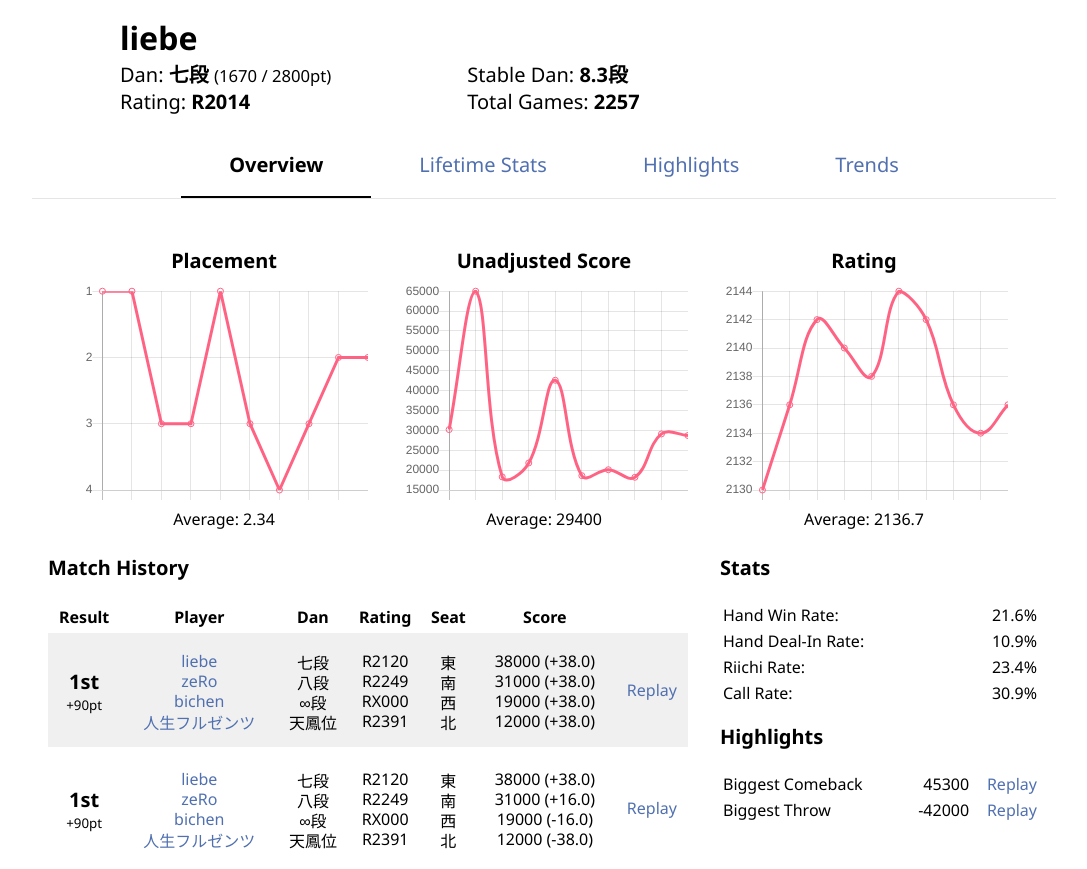
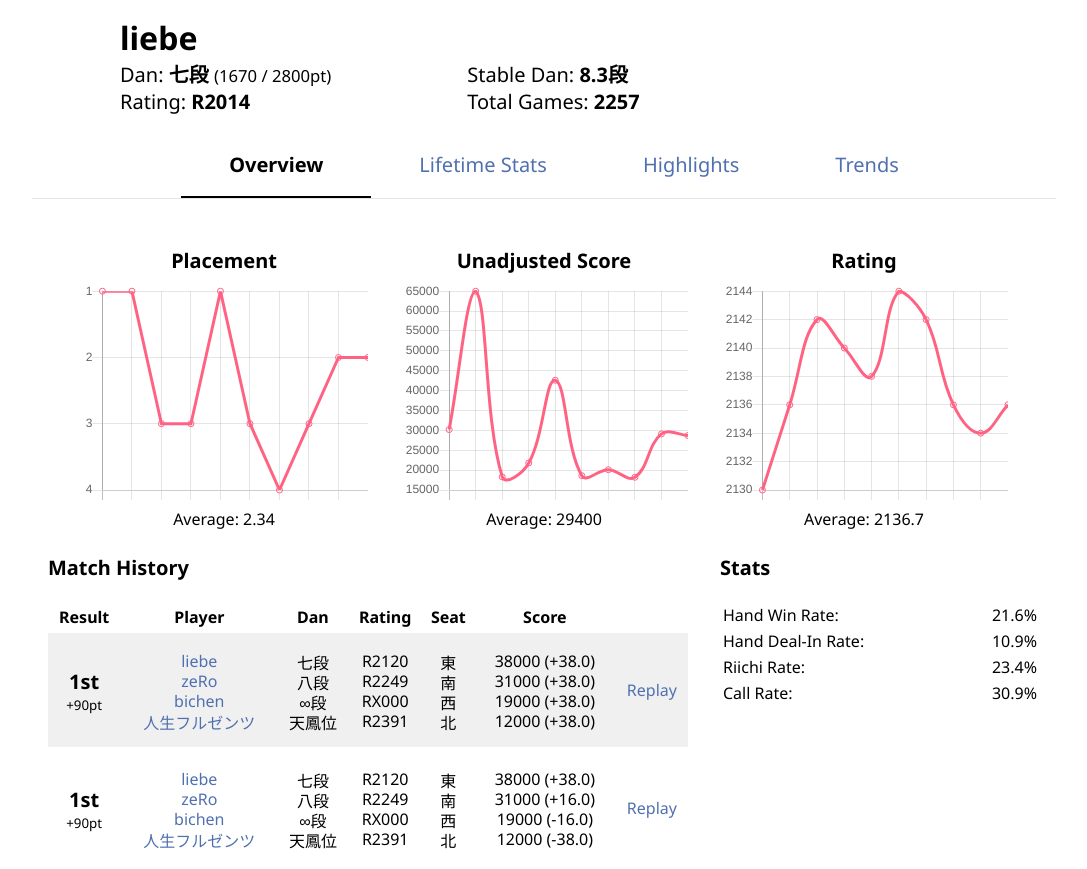
Before and after one commit to cozziekuns/fenix-down, a React (Create React App) app: page / in a window 1280 px wide. Shown: the whole page, without its empty margins (96-1183 px from the left). Built offline with nearby package versions, Linux system fonts and the light colour scheme.

Commit message:
remove highlights

```diff
--- a/src/App.js
+++ b/src/App.js
@@ -316,23 +316,6 @@ class App extends React.Component {
                 </tr>
               </table>
             </div>
-            <div className="overview-other-title">
-              Highlights
-            </div>
-            <div className="overview-highlights">
-            <table>
-                <tr>
-                  <td>Biggest Comeback</td>
-                  <td className="overview-highlights-value">45300</td>
-                  <td className="overview-highlights-value"><a href="#">Replay</a></td>
-                </tr>
-                <tr>
-                  <td>Biggest Throw</td>
-                  <td className="overview-highlights-value">-42000</td>
-                  <td className="overview-highlights-value"><a href="#">Replay</a></td>
-                </tr>
-              </table>
-            </div>
           </div>
         </div>
       </div>
```
